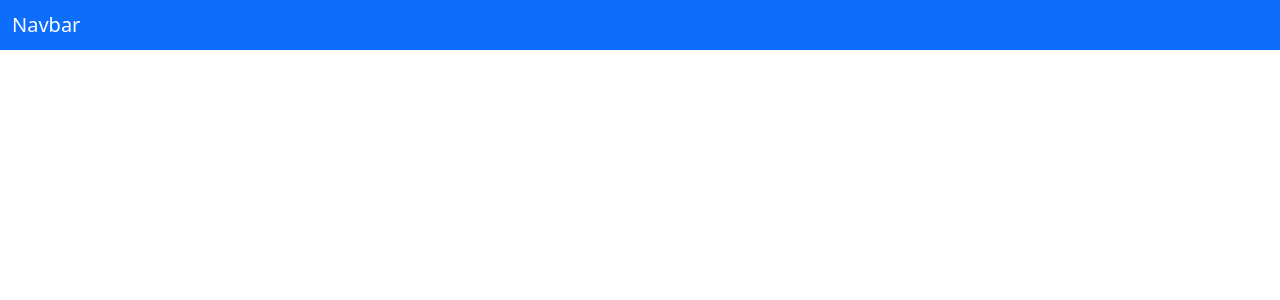
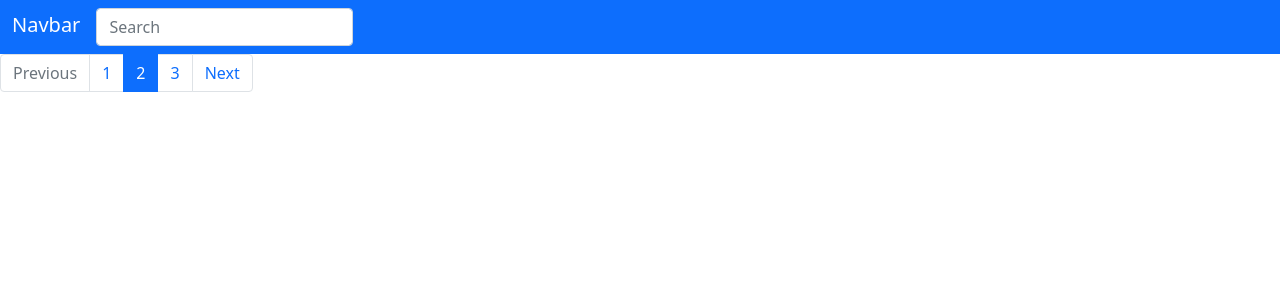
Before and after one commit to gdelgiu/WebAppTest, a React (Create React App) app: page / in a window 1280 px wide. Shown: the top 300 px of the page. Built offline with nearby package versions, Linux system fonts and the light colour scheme.

Commit message:
added components

```diff
--- a/src/App.tsx
+++ b/src/App.tsx
@@ -2,10 +2,47 @@ import "./styles.css";
 
 export default function App() {
   return (
-    <nav className="navbar navbar-dark bg-primary">
-      <div className="container-fluid">
-        <span className="navbar-brand mb-0 h1">Navbar</span>
-      </div>
-    </nav>
+    <>
+      <nav className="navbar navbar-dark bg-primary">
+        <div className="container-fluid">
+          <form className="d-flex">
+            <span className="navbar-brand mb-0 h1">Navbar</span>
+            <input
+              className="form-control me-2"
+              type="search"
+              placeholder="Search"
+              aria-label="Search"
+            />
+          </form>
+        </div>
+      </nav>
+      <nav aria-label="...">
+        <ul className="pagination">
+          <li className="page-item disabled">
+            <a className="page-link">Previous</a>
+          </li>
+          <li className="page-item">
+            <a className="page-link" href="#">
+              1
+            </a>
+          </li>
+          <li className="page-item active" aria-current="page">
+            <a className="page-link" href="#">
+              2
+            </a>
+          </li>
+          <li className="page-item">
+            <a className="page-link" href="#">
+              3
+            </a>
+          </li>
+          <li className="page-item">
+            <a className="page-link" href="#">
+              Next
+            </a>
+          </li>
+        </ul>
+      </nav>
+    </>
   );
 }
```
